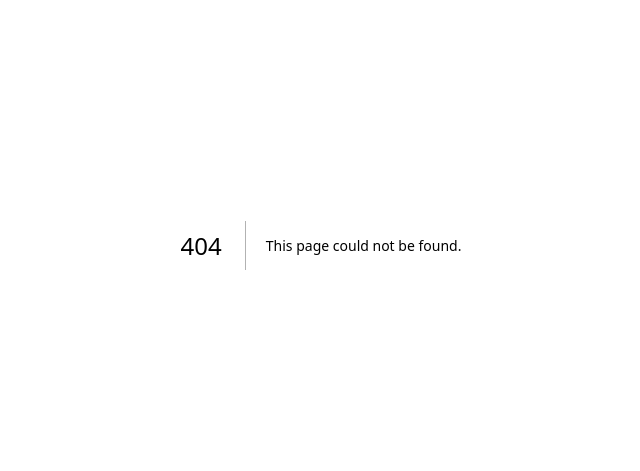
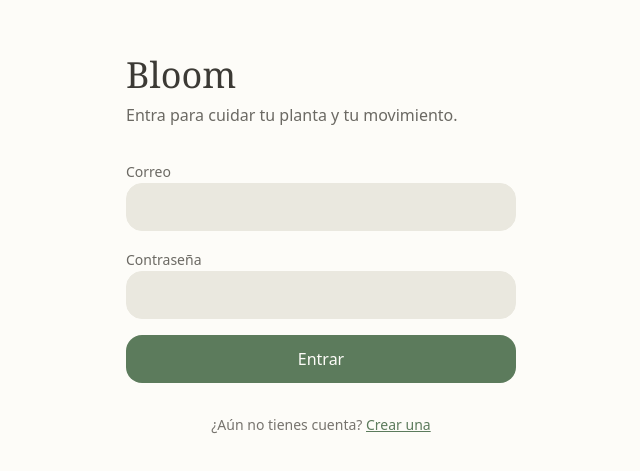
Before and after one commit to jorgequinterodoria/bloom, a Next.js app: page /login in a window 1280 px wide. Before the commit this address had no page. Shown: the part 155-626 px from the top of the page, without its empty margins (319-959 px from the left). Built offline with nearby package versions, Linux system fonts and the light colour scheme.

Commit message:
feat: autenticación NextAuth con correo y contraseña

```diff
--- /dev/null
+++ b/src/app/(auth)/login/LoginForm.tsx
@@ -0,0 +1,61 @@
+"use client";
+
+import { useState } from "react";
+import { signIn } from "next-auth/react";
+
+export default function LoginForm() {
+  const [email, setEmail] = useState("");
+  const [password, setPassword] = useState("");
+  const [error, setError] = useState<string | null>(null);
+  const [loading, setLoading] = useState(false);
+
+  async function onSubmit(e: React.FormEvent) {
+    e.preventDefault();
+    setLoading(true);
+    setError(null);
+    const res = await signIn("credentials", {
+      email,
+      password,
+      redirect: false,
+    });
+    setLoading(false);
+    if (res?.error) {
+      setError("Correo o contraseña incorrectos.");
+      return;
+    }
+    window.location.href = "/";
+  }
+
+  return (
+    <form onSubmit={onSubmit} className="space-y-4">
+      <label className="block space-y-2">
+        <span className="text-sm text-ink-muted">Correo</span>
+        <input
+          type="email"
+          required
+          value={email}
+          onChange={(e) => setEmail(e.target.value)}
+          className="min-h-12 w-full rounded-2xl border border-surface-raised bg-surface-raised px-4 text-ink outline-none focus:border-primary"
+        />
+      </label>
+      <label className="block space-y-2">
+        <span className="text-sm text-ink-muted">Contraseña</span>
+        <input
+          type="password"
+          required
+          value={password}
+          onChange={(e) => setPassword(e.target.value)}
+          className="min-h-12 w-full rounded-2xl border border-surface-raised bg-surface-raised px-4 text-ink outline-none focus:border-primary"
+        />
+      </label>
+      {error && <p className="text-sm text-bloom">{error}</p>}
+      <button
+        type="submit"
+        disabled={loading}
+        className="min-h-12 w-full rounded-2xl bg-primary px-6 font-medium text-surface disabled:opacity-60"
+      >
+        {loading ? "Entrando…" : "Entrar"}
+      </button>
+    </form>
+  );
+}
--- /dev/null
+++ b/src/app/(auth)/login/page.tsx
@@ -0,0 +1,27 @@
+import type { Metadata } from "next";
+import LoginForm from "./LoginForm";
+
+export const metadata: Metadata = {
+  title: "Iniciar sesión",
+  description: "Entra a Bloom con tu correo y contraseña.",
+};
+
+export default function LoginPage() {
+  return (
+    <main className="flex min-h-dvh flex-col justify-center gap-8 py-10">
+      <header className="space-y-2">
+        <h1 className="font-serif text-4xl text-ink">Bloom</h1>
+        <p className="text-ink-muted">
+          Entra para cuidar tu planta y tu movimiento.
+        </p>
+      </header>
+      <LoginForm />
+      <p className="text-center text-sm text-ink-subtle">
+        ¿Aún no tienes cuenta?{" "}
+        <a href="/register" className="text-primary underline">
+          Crear una
+        </a>
+      </p>
+    </main>
+  );
+}
--- /dev/null
+++ b/src/app/(auth)/register/RegisterForm.tsx
@@ -0,0 +1,72 @@
+"use client";
+
+import { useState } from "react";
+
+export default function RegisterForm() {
+  const [email, setEmail] = useState("");
+  const [password, setPassword] = useState("");
+  const [error, setError] = useState<string | null>(null);
+  const [loading, setLoading] = useState(false);
+
+  async function onSubmit(e: React.FormEvent) {
+    e.preventDefault();
+    setLoading(true);
+    setError(null);
+    try {
+      const res = await fetch("/api/register", {
+        method: "POST",
+        headers: { "Content-Type": "application/json" },
+        body: JSON.stringify({ email, password }),
+      });
+      if (res.ok) {
+        window.location.href = "/login";
+        return;
+      }
+      const data = (await res.json().catch(() => null)) as {
+        error?: string;
+      } | null;
+      setError(data?.error ?? "No se pudo crear la cuenta.");
+    } catch {
+      setError("No se pudo crear la cuenta.");
+    } finally {
+      setLoading(false);
+    }
+  }
+
+  return (
+    <form onSubmit={onSubmit} className="space-y-4">
+      <label className="block space-y-2">
+        <span className="text-sm text-ink-muted">Correo</span>
+        <input
+          type="email"
+          required
+          value={email}
+          onChange={(e) => setEmail(e.target.value)}
+          className="min-h-12 w-full rounded-2xl border border-surface-raised bg-surface-raised px-4 text-ink outline-none focus:border-primary"
+        />
+      </label>
+      <label className="block space-y-2">
+        <span className="text-sm text-ink-muted">Contraseña</span>
+        <input
+          type="password"
+          required
+          minLength={8}
+          value={password}
+          onChange={(e) => setPassword(e.target.value)}
+          className="min-h-12 w-full rounded-2xl border border-surface-raised bg-surface-raised px-4 text-ink outline-none focus:border-primary"
+        />
+        <span className="block text-xs text-ink-subtle">
+          Mínimo 8 caracteres.
+        </span>
+      </label>
+      {error && <p className="text-sm text-bloom">{error}</p>}
+      <button
+        type="submit"
+        disabled={loading}
+        className="min-h-12 w-full rounded-2xl bg-primary px-6 font-medium text-surface disabled:opacity-60"
+      >
+        {loading ? "Creando…" : "Crear cuenta"}
+      </button>
+    </form>
+  );
+}
--- /dev/null
+++ b/src/app/(auth)/register/page.tsx
@@ -0,0 +1,27 @@
+import type { Metadata } from "next";
+import RegisterForm from "./RegisterForm";
+
+export const metadata: Metadata = {
+  title: "Crear cuenta",
+  description: "Crea tu cuenta de Bloom en segundos.",
+};
+
+export default function RegisterPage() {
+  return (
+    <main className="flex min-h-dvh flex-col justify-center gap-8 py-10">
+      <header className="space-y-2">
+        <h1 className="font-serif text-4xl text-ink">Bloom</h1>
+        <p className="text-ink-muted">
+          Crea tu cuenta para empezar a crecer.
+        </p>
+      </header>
+      <RegisterForm />
+      <p className="text-center text-sm text-ink-subtle">
+        ¿Ya tienes cuenta?{" "}
+        <a href="/login" className="text-primary underline">
+          Entrar
+        </a>
+      </p>
+    </main>
+  );
+}
--- /dev/null
+++ b/src/app/api/auth/[...nextauth]/route.ts
@@ -0,0 +1,3 @@
+import { handlers } from "@/lib/auth";
+
+export const { GET, POST } = handlers;
--- /dev/null
+++ b/src/app/api/register/route.ts
@@ -0,0 +1,39 @@
+import bcrypt from "bcryptjs";
+import { eq } from "drizzle-orm";
+import { NextResponse } from "next/server";
+import { db } from "@/lib/db";
+import { users } from "@/lib/db/schema";
+
+export async function POST(req: Request) {
+  const body = await req.json().catch(() => null);
+  const email = String(body?.email ?? "").trim().toLowerCase();
+  const password = String(body?.password ?? "");
+
+  if (!email.includes("@") || email.length > 255) {
+    return NextResponse.json(
+      { error: "Correo inválido." },
+      { status: 400 },
+    );
+  }
+  if (password.length < 8) {
+    return NextResponse.json(
+      { error: "La contraseña debe tener al menos 8 caracteres." },
+      { status: 400 },
+    );
+  }
+
+  const [existing] = await db
+    .select({ id: users.id })
+    .from(users)
+    .where(eq(users.email, email));
+  if (existing) {
+    return NextResponse.json(
+      { error: "Ese correo ya está registrado." },
+      { status: 409 },
+    );
+  }
+
+  const passwordHash = await bcrypt.hash(password, 10);
+  await db.insert(users).values({ email, passwordHash });
+  return NextResponse.json({ ok: true }, { status: 201 });
+}
--- /dev/null
+++ b/src/lib/auth.ts
@@ -0,0 +1,42 @@
+import bcrypt from "bcryptjs";
+import { eq } from "drizzle-orm";
+import NextAuth from "next-auth";
+import Credentials from "next-auth/providers/credentials";
+import { db } from "@/lib/db";
+import { users } from "@/lib/db/schema";
+
+export const { handlers, auth, signIn, signOut } = NextAuth({
+  session: { strategy: "jwt" },
+  pages: { signIn: "/login" },
+  providers: [
+    Credentials({
+      credentials: {
+        email: { label: "Correo", type: "email" },
+        password: { label: "Contraseña", type: "password" },
+      },
+      authorize: async (credentials) => {
+        const email = String(credentials?.email ?? "");
+        const password = String(credentials?.password ?? "");
+        if (!email || !password) return null;
+        const [user] = await db
+          .select()
+          .from(users)
+          .where(eq(users.email, email.toLowerCase()));
+        if (!user) return null;
+        const valid = await bcrypt.compare(password, user.passwordHash);
+        if (!valid) return null;
+        return { id: user.id, email: user.email, name: user.name };
+      },
+    }),
+  ],
+  callbacks: {
+    jwt({ token, user }) {
+      if (user?.id) token.id = user.id;
+      return token;
+    },
+    session({ session, token }) {
+      if (session.user) session.user.id = String(token.id ?? "");
+      return session;
+    },
+  },
+});
--- /dev/null
+++ b/src/types/next-auth.d.ts
@@ -0,0 +1,8 @@
+import type { DefaultSession } from "next-auth";
+import "next-auth";
+
+declare module "next-auth" {
+  interface Session {
+    user: { id: string } & DefaultSession["user"];
+  }
+}
```
